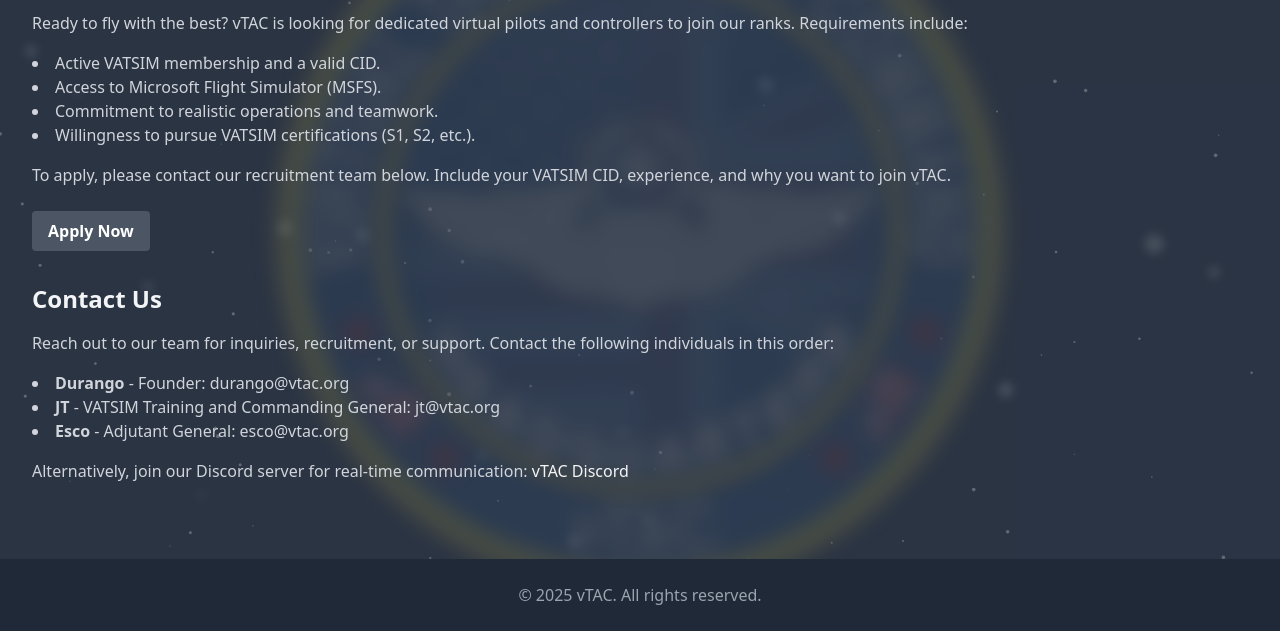
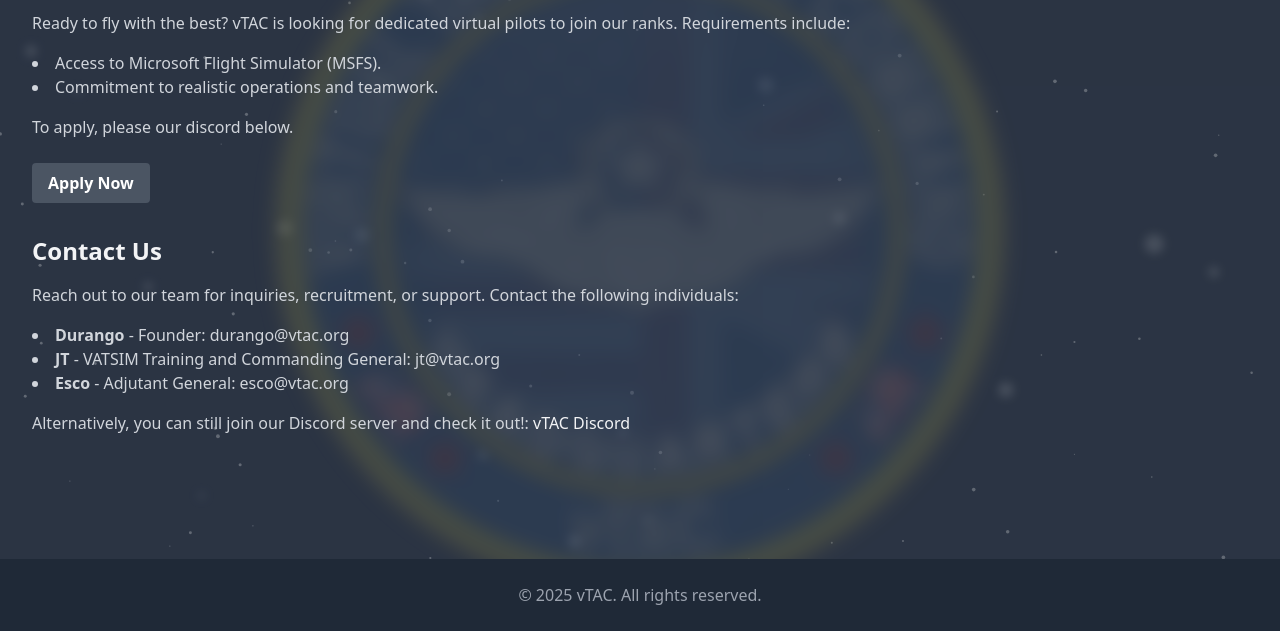
Before and after one commit to MorrisCode2112/vtac, a plain HTML site: page JT_Shit/join-contact.html in a window 1280 px wide. Shown: the part 169-800 px from the top of the page. Drawn offline with nearby package versions, Linux system fonts and the light colour scheme; animation ran at ten frames a second.

Commit message:
Update join-contact.html

```diff
--- a/JT_Shit/join-contact.html
+++ b/JT_Shit/join-contact.html
@@ -68,23 +68,21 @@
         <section class="py-16 bg-gray-700 bg-opacity-70 flex-grow">
             <div class="max-w-7xl mx-auto px-4 sm:px-6 lg:px-8">
                 <h1 class="text-3xl font-bold text-gray-100 animate-slide-in">Join vTAC</h1>
-                <p class="mt-4 text-gray-300">Ready to fly with the best? vTAC is looking for dedicated virtual pilots and controllers to join our ranks. Requirements include:</p>
+                <p class="mt-4 text-gray-300">Ready to fly with the best? vTAC is looking for dedicated virtual pilots to join our ranks. Requirements include:</p>
                 <ul class="mt-4 list-disc list-inside text-gray-300">
-                    <li>Active VATSIM membership and a valid CID.</li>
                     <li>Access to Microsoft Flight Simulator (MSFS).</li>
                     <li>Commitment to realistic operations and teamwork.</li>
-                    <li>Willingness to pursue VATSIM certifications (S1, S2, etc.).</li>
                 </ul>
-                <p class="mt-4 text-gray-300">To apply, please contact our recruitment team below. Include your VATSIM CID, experience, and why you want to join vTAC.</p>
+                <p class="mt-4 text-gray-300">To apply, please our discord below.</p>
                 <a href="#contact" class="mt-6 inline-block bg-gray-600 hover:bg-gray-500 text-white font-semibold py-2 px-4 rounded">Apply Now</a>
                 <h2 class="mt-8 text-2xl font-semibold text-gray-100" id="contact">Contact Us</h2>
-                <p class="mt-4 text-gray-300">Reach out to our team for inquiries, recruitment, or support. Contact the following individuals in this order:</p>
+                <p class="mt-4 text-gray-300">Reach out to our team for inquiries, recruitment, or support. Contact the following individuals:</p>
                 <ul class="mt-4 list-disc list-inside text-gray-300">
                     <li><strong>Durango</strong> - Founder: durango@vtac.org</li>
                     <li><strong>JT</strong> - VATSIM Training and Commanding General: jt@vtac.org</li>
                     <li><strong>Esco</strong> - Adjutant General: esco@vtac.org</li>
                 </ul>
-                <p class="mt-4 text-gray-300">Alternatively, join our Discord server for real-time communication: <a href="https://discord.gg/vtac" class="text-gray-100 hover:underline">vTAC Discord</a></p>
+                <p class="mt-4 text-gray-300">Alternatively, you can still join our Discord server and check it out!: <a href="https://discord.gg/vtac" class="text-gray-100 hover:underline">vTAC Discord</a></p>
             </div>
         </section>
         <footer class="bg-gray-800 py-6 w-full">
```
